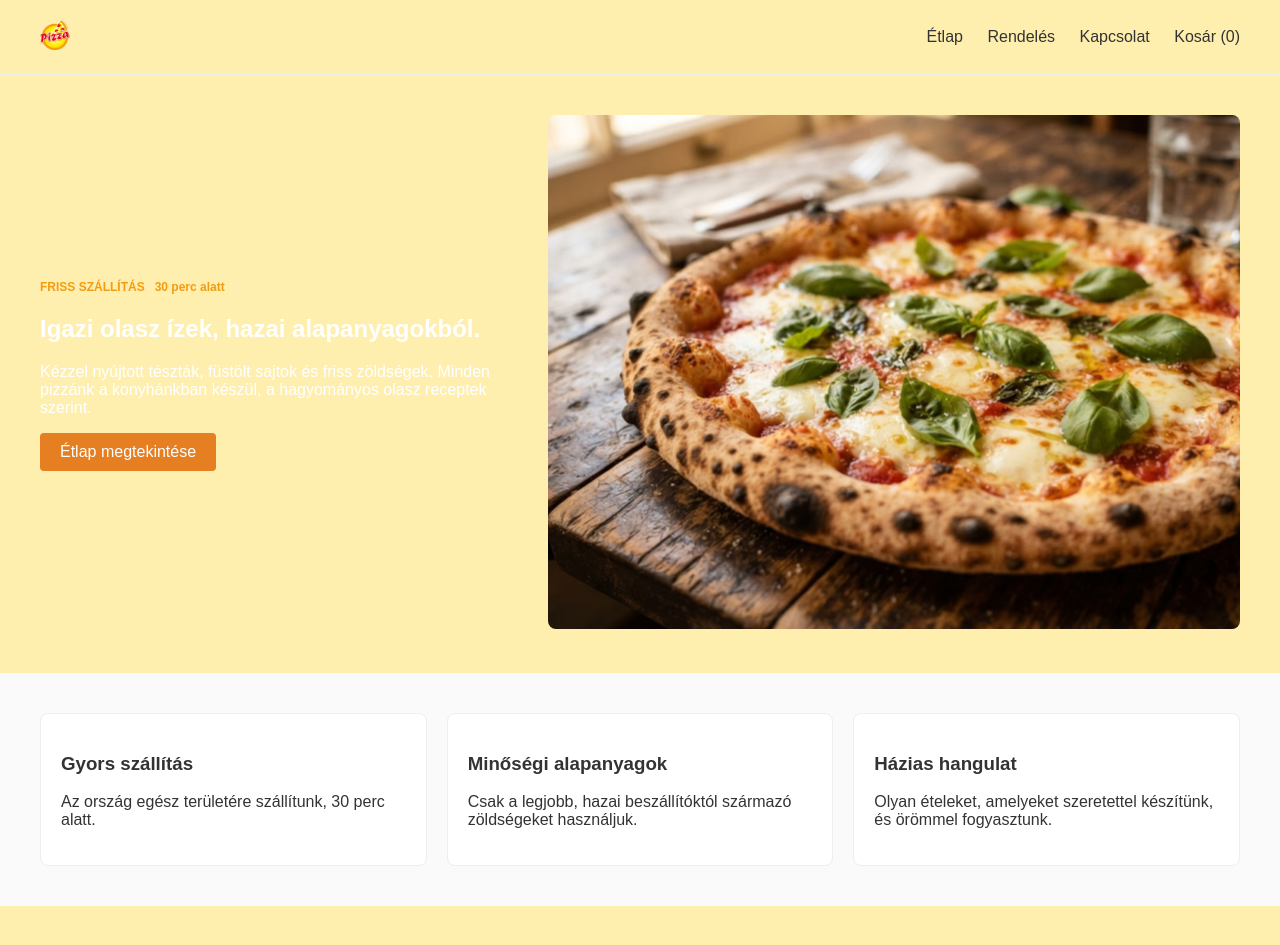
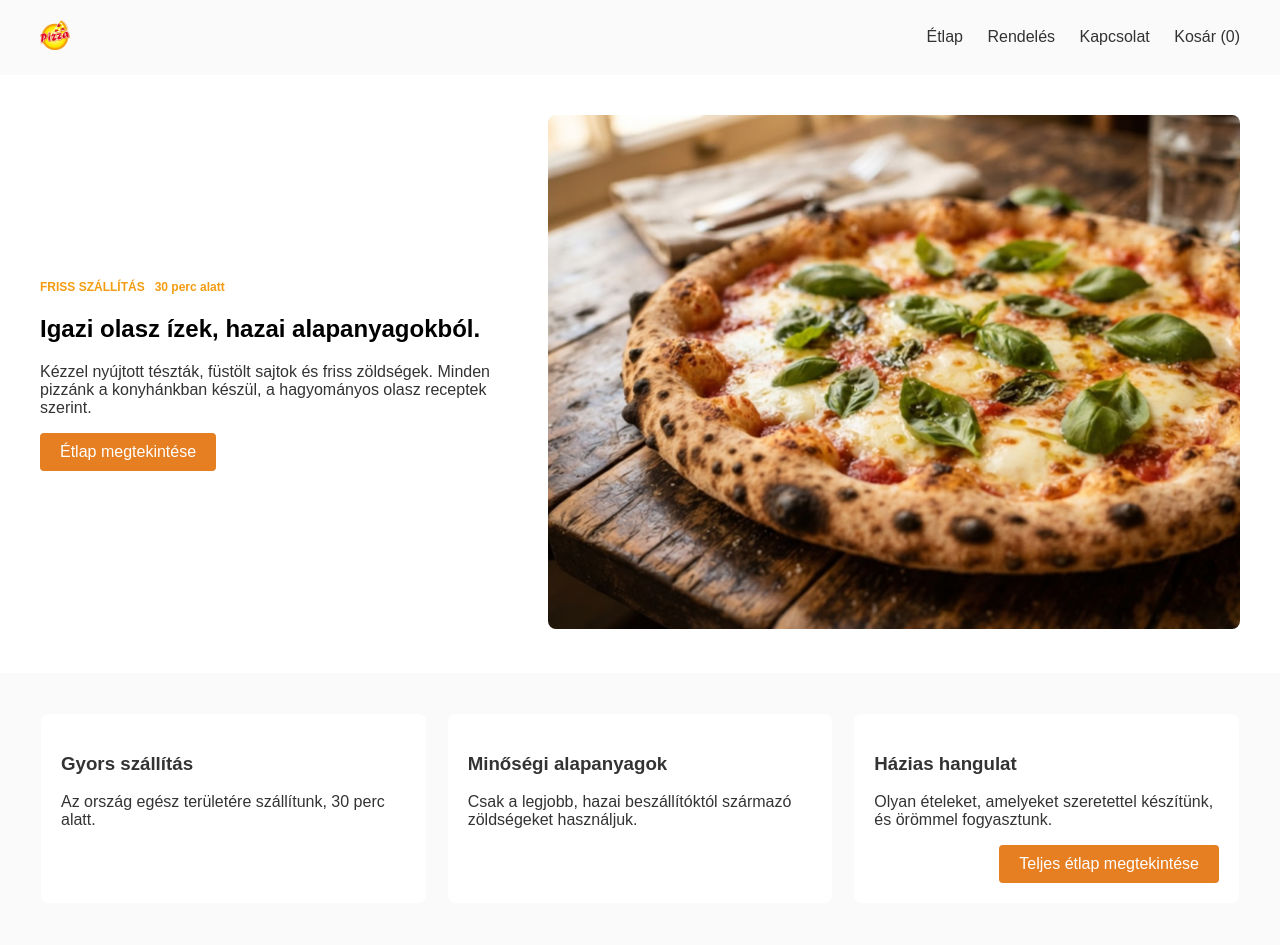
Before and after one commit to WkRyQx/pizza, a PHP site: page /kezdolap.php in a window 1280 px wide. Shown: the top 945 px of the page. Run offline with PHP 8.4, Linux system fonts and the light colour scheme.

Commit message:
Update styles and structure for improved visual consistency and readability

```diff
--- a/kezdolap.css
+++ b/kezdolap.css
@@ -10,7 +10,8 @@ header {
     justify-content: space-between;
     align-items: center;
     padding: 20px 40px;
-    border-bottom: 1px solid #eee;
+    border-bottom: 1px solid #fafafa;
+    background: #fafafa;
 }
 
 .nav-links a {
@@ -24,7 +25,11 @@ header {
     padding: 40px;
     align-items: center;
     justify-content: space-between;
-    color: #fff;
+
+}
+
+.hero h1 {
+    color: #000000;
 }
 
 .hero-text {
@@ -45,15 +50,16 @@ header {
 }
 
 .feature-box {
-    border: 1px solid #eee;
+    border: 1px solid #fafafa;
     padding: 20px;
     border-radius: 8px;
     flex: 1;
-    background: #fff;
+    background: #ffffff;
 }
 
 .menu-section {
     padding: 40px;
+    background: #fafafa;
 }
 
 .pizza-grid {
@@ -63,7 +69,7 @@ header {
 
 .pizza-card {
     flex: 1;
-    border: 1px solid #eee;
+    border: 1px solid #fafafa;
     border-radius: 8px;
     overflow: hidden;
 }
@@ -83,6 +89,9 @@ footer {
     text-align: center;
     padding: 40px;
 }
-body{
-    background-color: #ffefaf;
+
+.hero-badge {
+    color: #f39c12;
+    font-size: 12px;
+    font-weight: bold;
 }
--- a/kezdolap.php
+++ b/kezdolap.php
@@ -28,7 +28,7 @@
 
     <section class="hero">
         <div class="hero-text">
-            <span style="color: #f39c12; font-size: 12px; font-weight: bold;">FRISS SZÁLLÍTÁS &nbsp; 30 perc alatt</span>
+            <span class="hero-badge">FRISS SZÁLLÍTÁS &nbsp; 30 perc alatt</span>
             <h1>Igazi olasz ízek, hazai alapanyagokból.</h1>
             <p>Kézzel nyújtott tészták, füstölt sajtok és friss zöldségek. Minden pizzánk a konyhánkban készül, a hagyományos olasz receptek szerint.</p>
             <a href="#" style="background: #e67e22; color: white; padding: 10px 20px; text-decoration: none; border-radius: 4px; display: inline-block;">Étlap megtekintése</a>
@@ -52,6 +52,7 @@
         <div class="feature-box">
             <h3>Házias hangulat</h3>
             <p>Olyan ételeket, amelyeket szeretettel készítünk, és örömmel fogyasztunk.</p>
+            <a href="#" style="background: #e67e22; color: white; padding: 10px 20px; text-decoration: none; border-radius: 4px; display: block; width: fit-content; margin-left: auto;">Teljes étlap megtekintése</a>
         </div>
     </section>
 
@@ -63,7 +64,7 @@
         <div class="pizza-grid">
             <div class="pizza-card">
                 <!-- TODO: Töltsd fel a Margherita pizzához tartozó képet. -->
-                <img src="margareta.png" alt="Margherita">
+                <img src="141f2ed8-597a-47e0-8365-ca0a81fb0192.png" alt="Margherita">
                 <div class="pizza-info">
                     <h3>Margherita <span>2 490 Ft</span></h3>
                     <p>San Marzano paradicsom, mozzarella di bufala, friss bazsalikom.</p>
```
